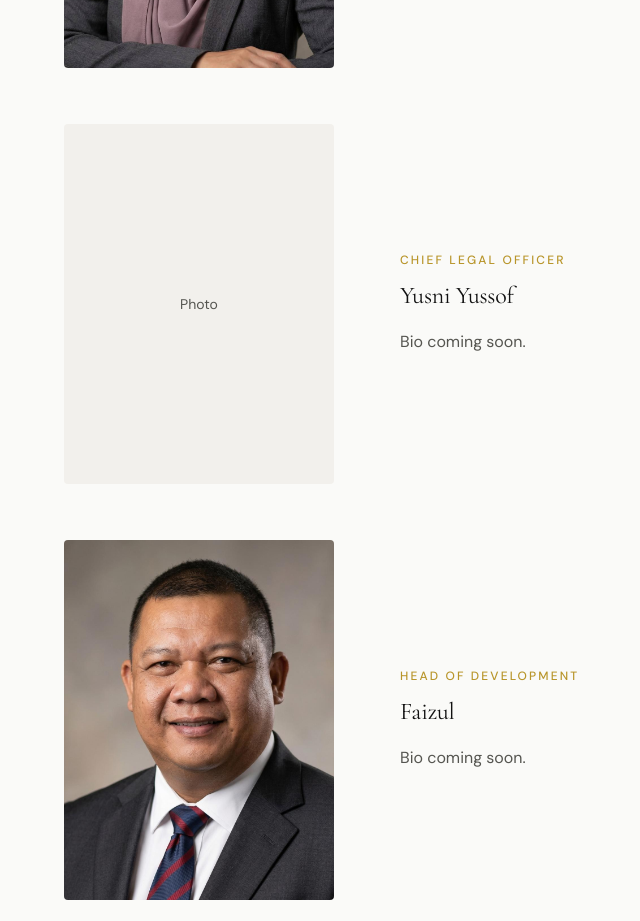
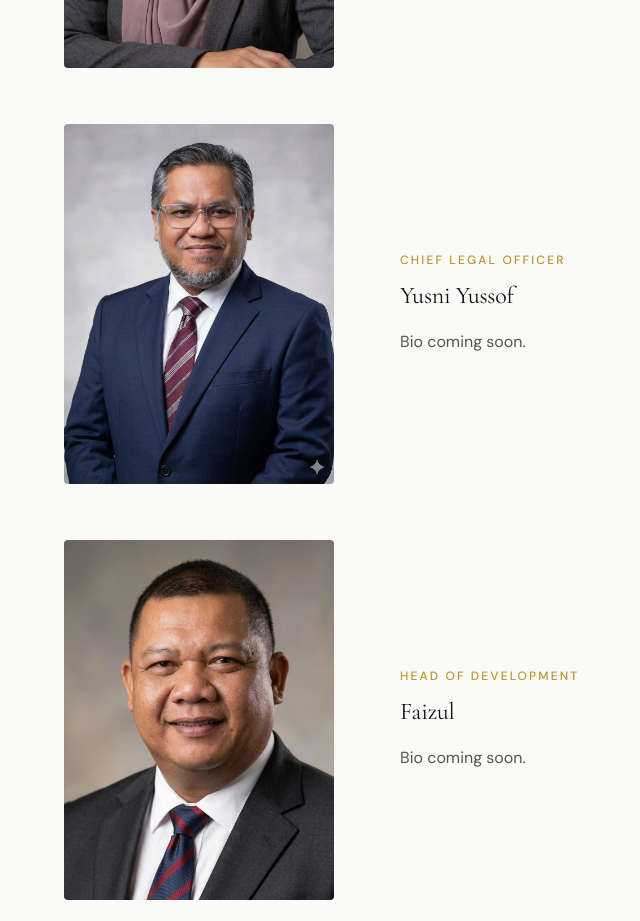
Before and after one commit to shamnashriq-ai/triballiance-website, a Next.js app: page /about/leadership in a window 1280 px wide. Shown: the part 2220-3141 px from the top of the page, without its empty margins (128-768 px from the left). Built offline with nearby package versions, Linux system fonts and the light colour scheme.

Commit message:
Add Yusni Yussof photo to leadership page

```diff
--- a/src/app/about/leadership/page.tsx
+++ b/src/app/about/leadership/page.tsx
@@ -32,7 +32,7 @@ const leaders = [
   {
     name: "Yusni Yussof",
     role: "Chief Legal Officer",
-    image: null,
+    image: "/leader-yusni.jpg",
     bio: "Bio coming soon.",
   },
   {
```
Also changed, not shown: public/leader-yusni.jpg (added).
